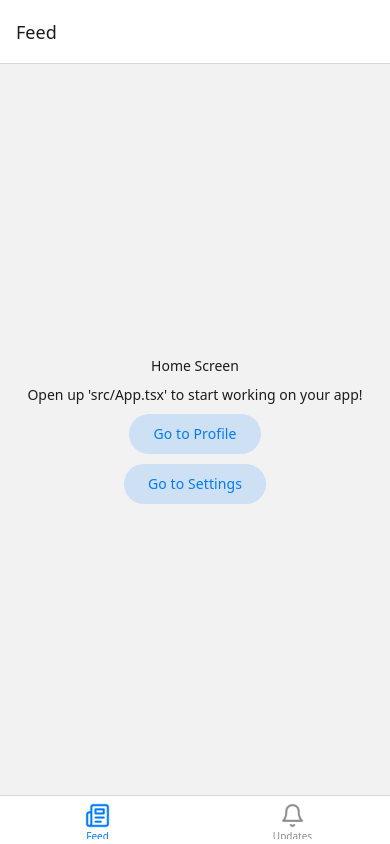
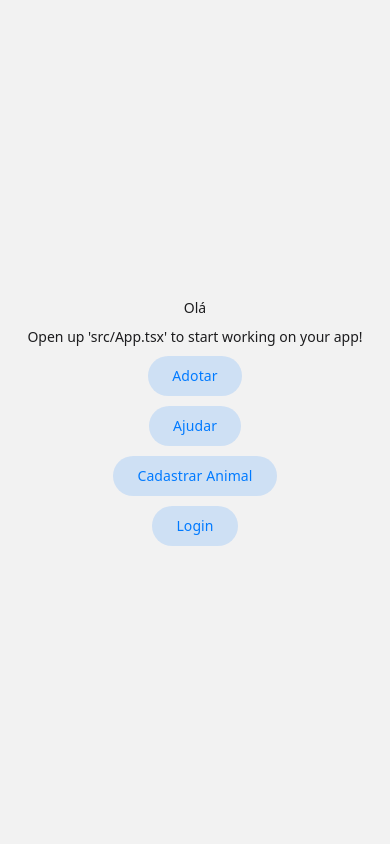
Before and after one commit to Niloinpng/MeauAPP, a React Native app: screen / in a window 390 px wide. Built offline with nearby package versions, Linux system fonts and the light colour scheme; what expo-linking would draw is missing.

Commit message:
:sparkles: Navegação

```diff
--- a/src/navigation/index.tsx
+++ b/src/navigation/index.tsx
@@ -1,86 +1,35 @@
-import { createBottomTabNavigator } from '@react-navigation/bottom-tabs';
-import { HeaderButton, Text } from '@react-navigation/elements';
 import {
   createStaticNavigation,
   StaticParamList,
 } from '@react-navigation/native';
 import { createNativeStackNavigator } from '@react-navigation/native-stack';
-import { Image } from 'react-native';
-import bell from '../assets/bell.png';
-import newspaper from '../assets/newspaper.png';
-import { Home } from './screens/Home';
-import { Profile } from './screens/Profile';
-import { Settings } from './screens/Settings';
-import { Updates } from './screens/Updates';
+import { Introducao } from './screens/Introducao';
+import { Adotar } from './screens/Adotar';
+import { CadastroAnimal } from './screens/CadastroAnimal';
+import { CadastroPessoal } from './screens/CadastroPessoal';
+import { FinalizarProcesso } from './screens/FinalizarProcesso';
 import { NotFound } from './screens/NotFound';
-
-const HomeTabs = createBottomTabNavigator({
-  screens: {
-    Home: {
-      screen: Home,
-      options: {
-        title: 'Feed',
-        tabBarIcon: ({ color, size }) => (
-          <Image
-            source={newspaper}
-            tintColor={color}
-            style={{
-              width: size,
-              height: size,
-            }}
-          />
-        ),
-      },
-    },
-    Updates: {
-      screen: Updates,
-      options: {
-        tabBarIcon: ({ color, size }) => (
-          <Image
-            source={bell}
-            tintColor={color}
-            style={{
-              width: size,
-              height: size,
-            }}
-          />
-        ),
-      },
-    },
-  },
-});
 
 const RootStack = createNativeStackNavigator({
   screens: {
-    HomeTabs: {
-      screen: HomeTabs,
+    Introducao: {
+      screen: Introducao,
       options: {
         title: 'Home',
         headerShown: false,
       },
     },
-    Profile: {
-      screen: Profile,
-      linking: {
-        path: ':user(@[a-zA-Z0-9-_]+)',
-        parse: {
-          user: (value) => value.replace(/^@/, ''),
-        },
-        stringify: {
-          user: (value) => `@${value}`,
-        },
-      },
+    Adotar: {
+      screen: Adotar,
     },
-    Settings: {
-      screen: Settings,
-      options: ({ navigation }) => ({
-        presentation: 'modal',
-        headerRight: () => (
-          <HeaderButton onPress={navigation.goBack}>
-            <Text>Close</Text>
-          </HeaderButton>
-        ),
-      }),
+    CadastroAnimal: {
+      screen: CadastroAnimal,
+    },
+    CadastroPessoal: {
+      screen: CadastroPessoal,
+    },
+    FinalizarProcesso: {
+      screen: FinalizarProcesso,
     },
     NotFound: {
       screen: NotFound,
--- /dev/null
+++ b/src/navigation/screens/Adotar.tsx
@@ -0,0 +1,20 @@
+import { Text } from '@react-navigation/elements';
+import { StyleSheet, View } from 'react-native';
+
+
+export function Adotar() {
+  return (
+    <View style={styles.container}>
+      <Text>Adotar</Text>
+    </View>
+  );
+}
+
+const styles = StyleSheet.create({
+  container: {
+    flex: 1,
+    justifyContent: 'center',
+    alignItems: 'center',
+    gap: 10,
+  },
+});
--- a/src/navigation/screens/Settings.tsx
+++ b/src/navigation/screens/CadastroAnimal.tsx
@@ -1,10 +1,11 @@
 import { Text } from '@react-navigation/elements';
 import { StyleSheet, View } from 'react-native';
 
-export function Settings() {
+
+export function CadastroAnimal() {
   return (
     <View style={styles.container}>
-      <Text>Settings Screen</Text>
+      <Text>Cadastro de Animal</Text>
     </View>
   );
 }
@@ -16,8 +17,4 @@ const styles = StyleSheet.create({
     alignItems: 'center',
     gap: 10,
   },
-  row: {
-    flexDirection: 'row',
-    gap: 10,
-  },
 });
--- a/src/navigation/screens/Profile.tsx
+++ b/src/navigation/screens/CadastroPessoal.tsx
@@ -1,15 +1,11 @@
 import { Text } from '@react-navigation/elements';
-import { StaticScreenProps } from '@react-navigation/native';
 import { StyleSheet, View } from 'react-native';
 
-type Props = StaticScreenProps<{
-  user: string;
-}>;
 
-export function Profile({ route }: Props) {
+export function CadastroPessoal() {
   return (
     <View style={styles.container}>
-      <Text>{route.params.user}'s Profile</Text>
+      <Text>Cadastro de Pessoal</Text>
     </View>
   );
 }
--- a/src/navigation/screens/Updates.tsx
+++ b/src/navigation/screens/FinalizarProcesso.tsx
@@ -1,10 +1,11 @@
 import { Text } from '@react-navigation/elements';
 import { StyleSheet, View } from 'react-native';
 
-export function Updates() {
+
+export function FinalizarProcesso() {
   return (
     <View style={styles.container}>
-      <Text>Updates Screen</Text>
+      <Text>Finalizar Processo</Text>
     </View>
   );
 }
--- a/src/navigation/screens/Home.tsx
+++ b/src/navigation/screens/Introducao.tsx
@@ -1,15 +1,26 @@
 import { Button, Text } from '@react-navigation/elements';
 import { StyleSheet, View } from 'react-native';
 
-export function Home() {
+export function Introducao() {
   return (
     <View style={styles.container}>
-      <Text>Home Screen</Text>
+      <Text>Olá</Text>
       <Text>Open up 'src/App.tsx' to start working on your app!</Text>
-      <Button screen="Profile" params={{ user: 'jane' }}>
-        Go to Profile
+
+      <Button screen="Adotar">
+        Adotar
       </Button>
-      <Button screen="Settings">Go to Settings</Button>
+
+      <Button>Ajudar</Button>
+
+      <Button screen="CadastroAnimal">
+        Cadastrar Animal
+      </Button>
+
+      <Button screen="CadastroPessoal">
+        Login
+      </Button>
+
     </View>
   );
 }
```
